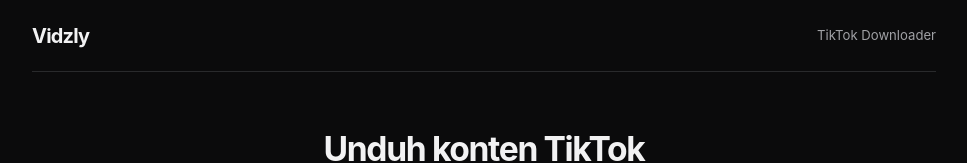
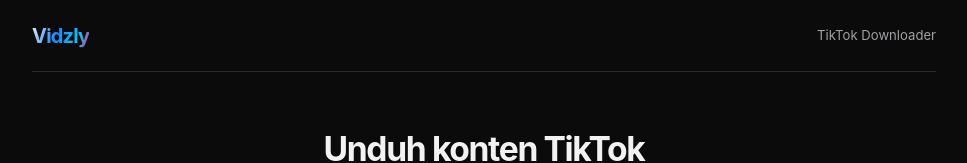
Before and after one commit to zero-route/Tiktok-downloader, a Next.js app: page / in a window 1280 px wide. Shown: the top 163 px of the page, without its empty margins (156-1123 px from the left). Built offline with nearby package versions, Linux system fonts and the light colour scheme.

Commit message:
update globals.css

```diff
--- a/app/globals.css
+++ b/app/globals.css
@@ -15,6 +15,7 @@
   --radius-lg: 20px;
   --radius-md: 13px;
   --radius-sm: 10px;
+  --brand: linear-gradient(110deg, #f4f4f5 0%, #168BFF 42%, #00C8FF 78%, #F72585 100%);
 }
 
 * {
@@ -81,7 +82,10 @@
 }
 
 .brand {
-  color: var(--text);
+  background: var(--brand);
+  -webkit-background-clip: text;
+  background-clip: text;
+  color: transparent;
   font-size: 1.25rem;
   font-weight: 700;
   letter-spacing: -0.04em;
```
